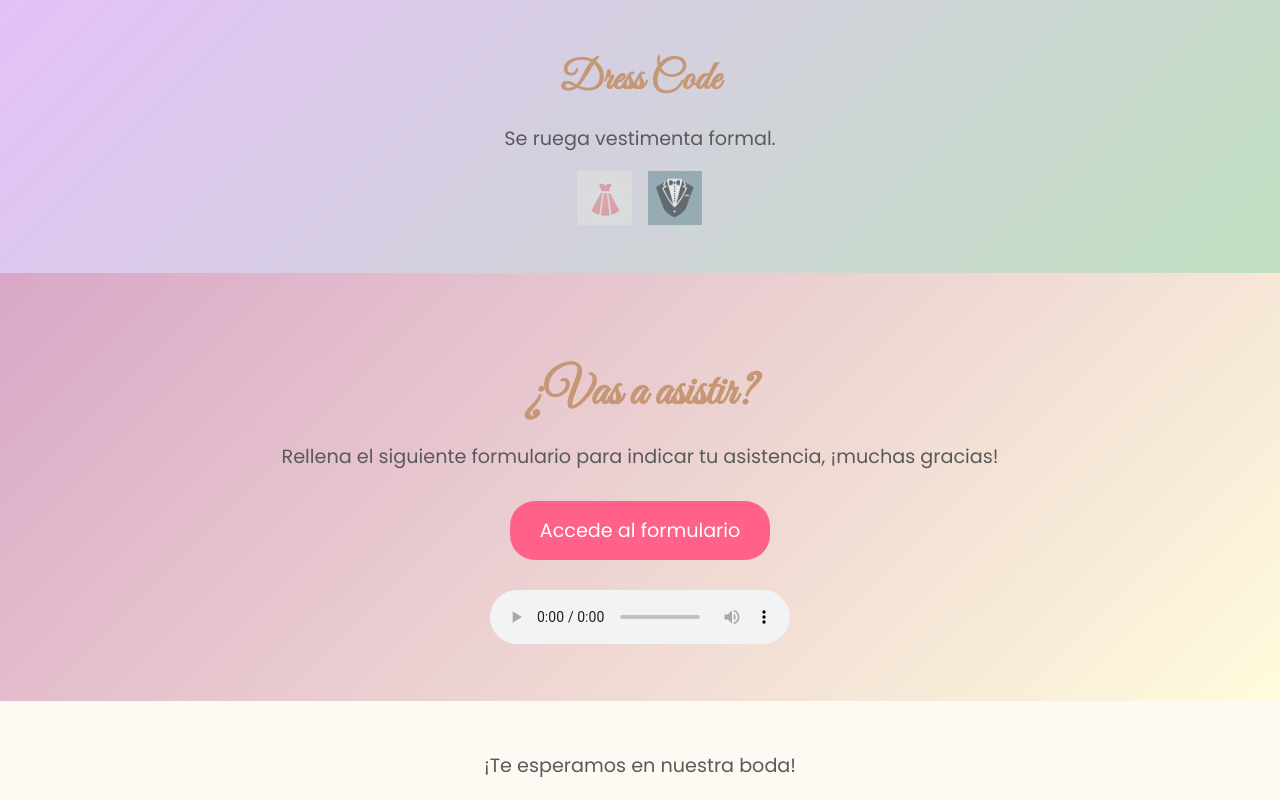
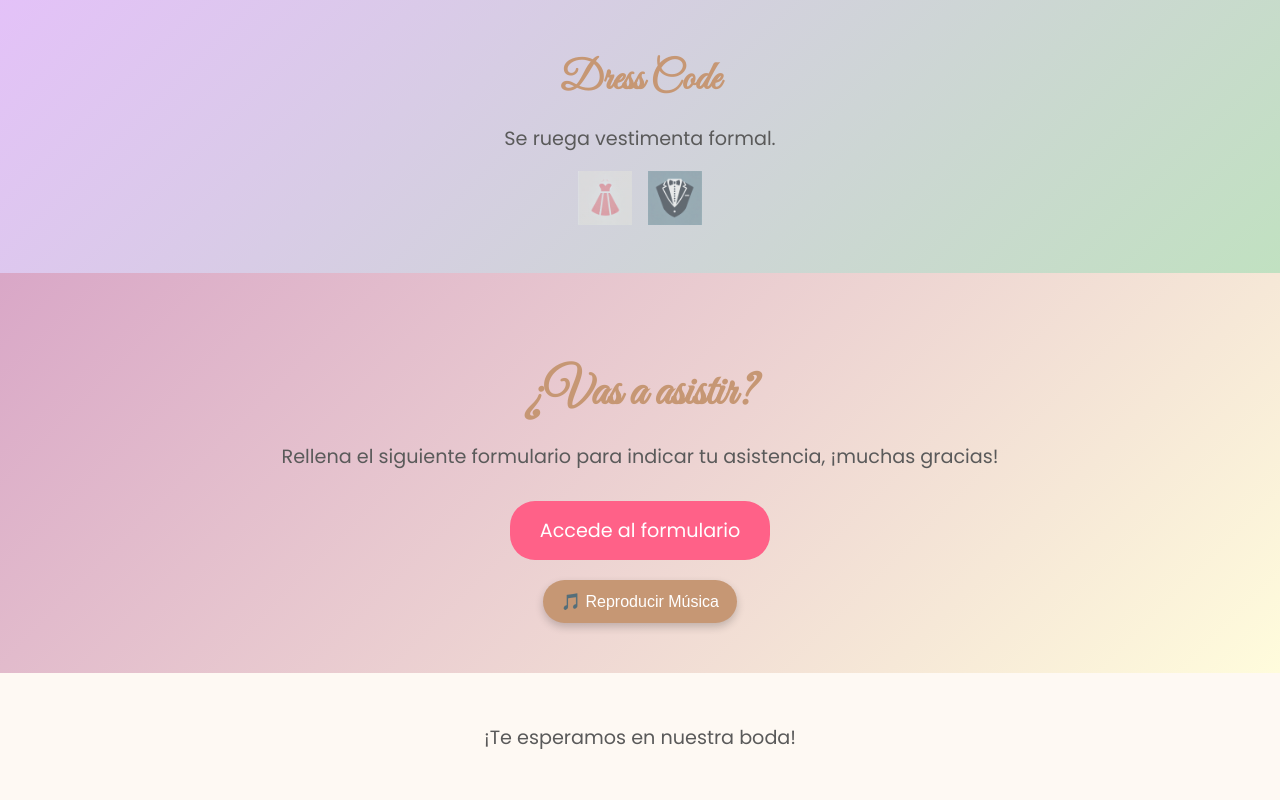
Before and after one commit to mariomaria-boda/invitacion-boda, a plain HTML site: page index.html in a window 1280 px wide. Shown: the part 3706-4506 px from the top of the page. After the commit the page ends 4478 px from the top, so only its background shows below. Drawn offline with Linux system fonts and the light colour scheme.

Commit message:
Add files via upload

```diff
--- a/index.html
+++ b/index.html
@@ -220,12 +220,14 @@
         <p class="descripcion">Rellena el siguiente formulario para indicar tu asistencia, ¡muchas gracias!</p>
         <a href="https://forms.google.com" class="boton">Accede al formulario</a>
         <!-- Audio Section -->
-        <div class="audio-container">
-            <audio controls>
+        <div class="music-container">
+            <audio id="weddingMusic">
                 <source src="assets/invitacion-audio.mp3" type="audio/mpeg">
-                Tu navegador no soporta la reproducción de audio.
+                Tu navegador no soporta el elemento de audio.
             </audio>
+            <button id="playMusic" class="play-button">🎵 Reproducir Música</button>
         </div>
+
     </section>
 
 
--- a/script.js
+++ b/script.js
@@ -92,4 +92,19 @@ document.addEventListener("DOMContentLoaded", () => {
         });
     });
 
+
+    // Asegurar que el usuario haga clic antes de reproducir
+    const music = document.getElementById("weddingMusic");
+    const playButton = document.getElementById("playMusic");
+
+    playButton.addEventListener("click", function () {
+        if (music.paused) {
+            music.play().catch(error => console.log("Error al reproducir audio: ", error));
+            playButton.textContent = "🔊 Música en reproducción";
+        } else {
+            music.pause();
+            playButton.textContent = "🎵 Reproducir Música";
+        }
+    });
+
 });
--- a/styles.css
+++ b/styles.css
@@ -641,6 +641,43 @@ audio {
     max-width: 300px;
 }
 
+
+/* 🔹 Contenedor de la música */
+.music-container {
+    display: flex;
+    justify-content: center;
+    align-items: center;
+    gap: 15px;
+    margin-top: 20px;
+}
+
+/* 🔹 Botón de reproducción */
+.play-button {
+    background: #c69774;
+    color: white;
+    font-size: 1rem;
+    padding: 12px 18px;
+    border: none;
+    border-radius: 25px;
+    cursor: pointer;
+    display: flex;
+    align-items: center;
+    gap: 10px;
+    transition: background 0.3s, transform 0.2s;
+    box-shadow: 0 4px 8px rgba(0, 0, 0, 0.2);
+}
+
+.play-button:hover {
+    background: #a67c52;
+    transform: scale(1.05);
+}
+
+/* 🔹 Ocultar el reproductor de audio */
+#weddingMusic {
+    display: none;
+}
+
+
 /* Footer Section */
 footer {
     text-align: center;
@@ -654,6 +691,8 @@ footer p {
     color: #5A5A5A;
     margin: 0;
 }
+
+
 
 
 /* Ajustes para móviles */
```
